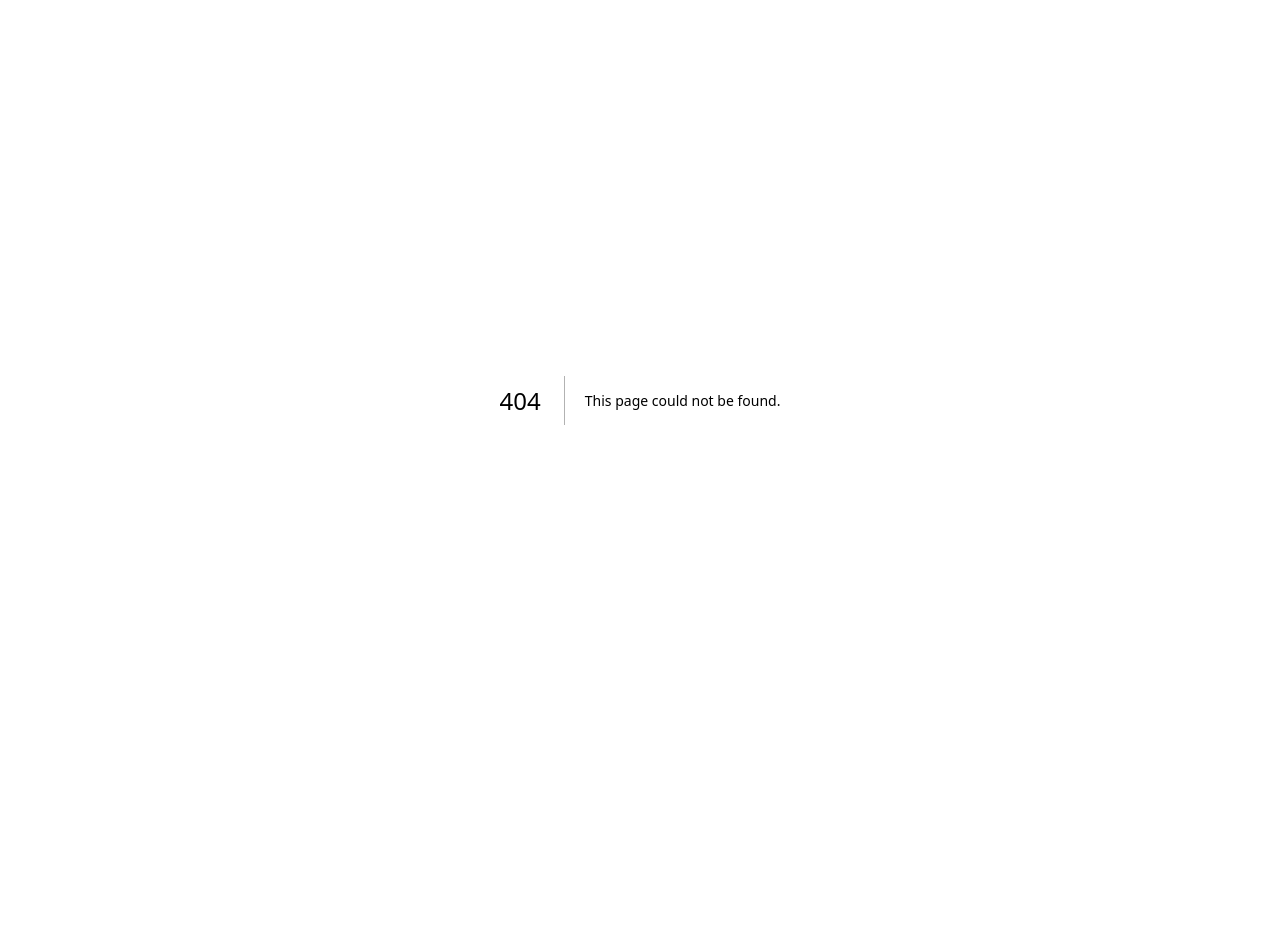
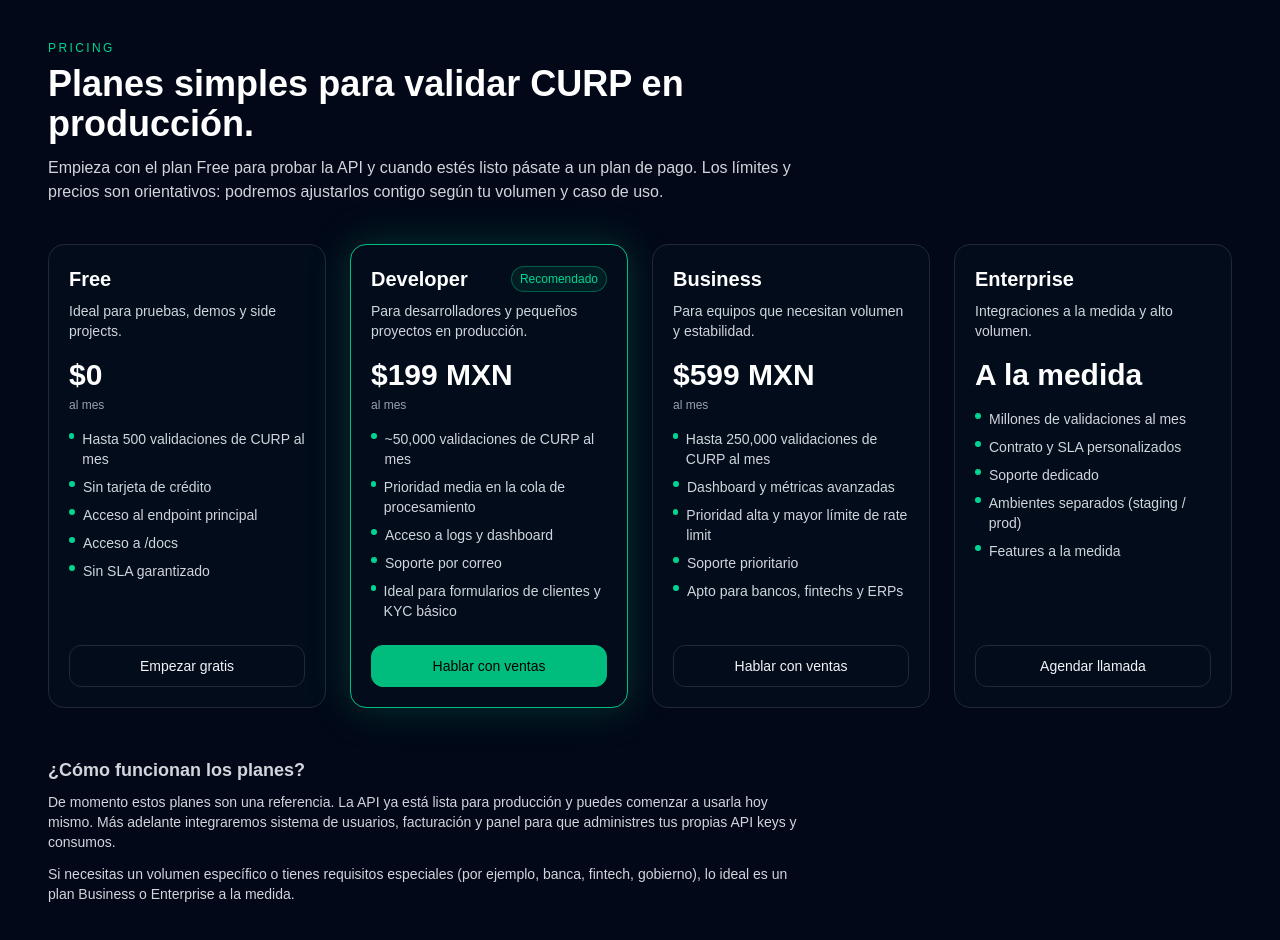
Before and after one commit to IanMartin16/curp-web, a Next.js app: page /pricing in a window 1280 px wide. Before the commit this address had no page. Shown: the top 940 px of the page. Before the commit the page ends 800 px from the top, so only its background shows below. Built offline with nearby package versions, Linux system fonts and the light colour scheme.

Commit message:
Add pricing page

```diff
--- /dev/null
+++ b/app/pricing/page.tsx
@@ -0,0 +1,156 @@
+// app/pricing/page.tsx
+
+const plans = [
+  {
+    name: "Free",
+    price: "$0",
+    tagline: "Ideal para pruebas, demos y side projects.",
+    highlight: false,
+    cta: "Empezar gratis",
+    features: [
+      "Hasta 500 validaciones de CURP al mes",
+      "Sin tarjeta de crédito",
+      "Acceso al endpoint principal",
+      "Acceso a /docs",
+      "Sin SLA garantizado",
+    ],
+  },
+  {
+    name: "Developer",
+    price: "$199 MXN",
+    tagline: "Para desarrolladores y pequeños proyectos en producción.",
+    highlight: true,
+    cta: "Hablar con ventas",
+    features: [
+      "~50,000 validaciones de CURP al mes",
+      "Prioridad media en la cola de procesamiento",
+      "Acceso a logs y dashboard",
+      "Soporte por correo",
+      "Ideal para formularios de clientes y KYC básico",
+    ],
+  },
+  {
+    name: "Business",
+    price: "$599 MXN",
+    tagline: "Para equipos que necesitan volumen y estabilidad.",
+    highlight: false,
+    cta: "Hablar con ventas",
+    features: [
+      "Hasta 250,000 validaciones de CURP al mes",
+      "Dashboard y métricas avanzadas",
+      "Prioridad alta y mayor límite de rate limit",
+      "Soporte prioritario",
+      "Apto para bancos, fintechs y ERPs",
+    ],
+  },
+  {
+    name: "Enterprise",
+    price: "A la medida",
+    tagline: "Integraciones a la medida y alto volumen.",
+    highlight: false,
+    cta: "Agendar llamada",
+    features: [
+      "Millones de validaciones al mes",
+      "Contrato y SLA personalizados",
+      "Soporte dedicado",
+      "Ambientes separados (staging / prod)",
+      "Features a la medida",
+    ],
+  },
+];
+
+export default function PricingPage() {
+  return (
+    <div className="min-h-screen bg-[#020817] text-white px-4 md:px-12 py-10">
+      {/* Header */}
+      <header className="max-w-3xl mb-10">
+        <p className="text-xs uppercase tracking-[0.2em] text-emerald-400 mb-2">
+          Pricing
+        </p>
+        <h1 className="text-3xl md:text-4xl font-bold mb-3">
+          Planes simples para validar CURP en producción.
+        </h1>
+        <p className="text-gray-300">
+          Empieza con el plan Free para probar la API y cuando estés listo
+          pásate a un plan de pago. Los límites y precios son orientativos:
+          podremos ajustarlos contigo según tu volumen y caso de uso.
+        </p>
+      </header>
+
+      {/* Cards */}
+      <section className="grid gap-6 md:grid-cols-2 xl:grid-cols-4">
+        {plans.map((plan) => (
+          <div
+            key={plan.name}
+            className={`flex flex-col justify-between bg-[#020c1b] border rounded-2xl p-5 ${
+              plan.highlight
+                ? "border-emerald-500 shadow-[0_0_40px_rgba(16,185,129,0.25)]"
+                : "border-[#1f2937]"
+            }`}
+          >
+            <div>
+              <div className="flex items-center justify-between mb-2">
+                <h2 className="text-xl font-semibold">{plan.name}</h2>
+                {plan.highlight && (
+                  <span className="text-xs px-2 py-1 rounded-full bg-emerald-500/10 text-emerald-400 border border-emerald-500/40">
+                    Recomendado
+                  </span>
+                )}
+              </div>
+
+              <p className="text-sm text-gray-300 mb-4">{plan.tagline}</p>
+
+              <div className="mb-4">
+                <p className="text-3xl font-bold">{plan.price}</p>
+                {plan.name !== "Enterprise" && (
+                  <p className="text-xs text-gray-400 mt-1">al mes</p>
+                )}
+              </div>
+
+              <ul className="text-sm text-gray-300 space-y-2 mb-4">
+                {plan.features.map((f) => (
+                  <li key={f} className="flex items-start gap-2">
+                    <span className="mt-1 h-1.5 w-1.5 rounded-full bg-emerald-400" />
+                    <span>{f}</span>
+                  </li>
+                ))}
+              </ul>
+            </div>
+
+            <button
+              className={`mt-2 w-full text-sm font-medium py-2.5 rounded-xl border transition ${
+                plan.highlight
+                  ? "bg-emerald-500 text-black border-emerald-500 hover:bg-emerald-400"
+                  : "bg-transparent border-[#1f2937] text-gray-100 hover:border-emerald-500 hover:text-emerald-400"
+              }`}
+              // TODO: aquí luego conectamos Stripe / formulario de contacto
+              onClick={() => {
+                alert(
+                  "Esta es una demo. Más adelante aquí conectaremos Stripe o un formulario de contacto para este plan."
+                );
+              }}
+            >
+              {plan.cta}
+            </button>
+          </div>
+        ))}
+      </section>
+
+      {/* FAQ / nota final */}
+      <section className="mt-12 max-w-3xl text-sm text-gray-300">
+        <h3 className="text-lg font-semibold mb-2">¿Cómo funcionan los planes?</h3>
+        <p className="mb-3">
+          De momento estos planes son una referencia. La API ya está lista para
+          producción y puedes comenzar a usarla hoy mismo. Más adelante
+          integraremos sistema de usuarios, facturación y panel para que
+          administres tus propias API keys y consumos.
+        </p>
+        <p className="mb-1">
+          Si necesitas un volumen específico o tienes requisitos especiales
+          (por ejemplo, banca, fintech, gobierno), lo ideal es un plan Business
+          o Enterprise a la medida.
+        </p>
+      </section>
+    </div>
+  );
+}
```
